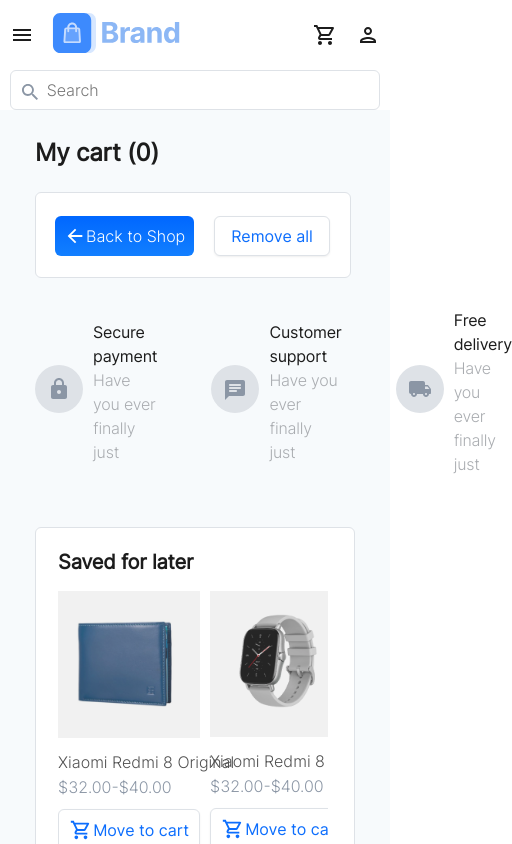
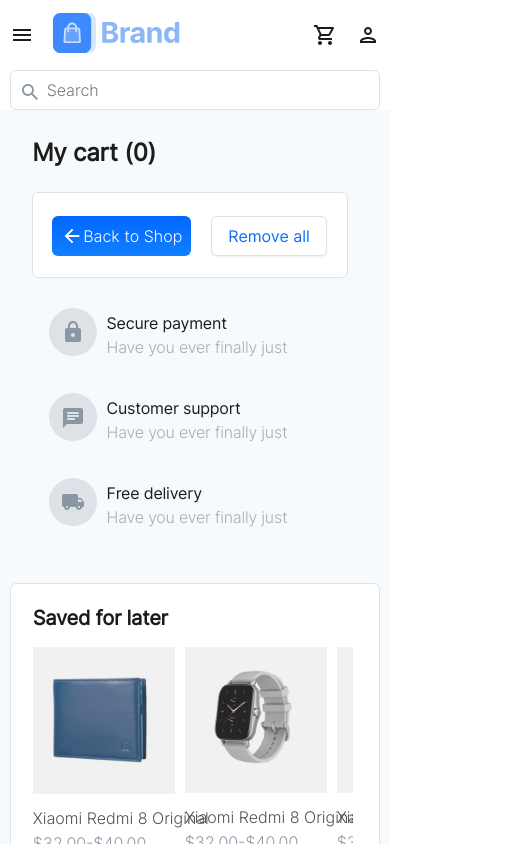
Before and after one commit to TeaChareqishvili/smart-web-project, a React (Create React App) app: page /cart in a window 390 px wide. Shown: the top 844 px of the page, 512 px wide, since content can reach past the window. Built offline with nearby package versions, Linux system fonts and the light colour scheme.

Commit message:
cart page responsive

```diff
--- a/src/components/mycart/CartPageStyle.scss
+++ b/src/components/mycart/CartPageStyle.scss
@@ -3,6 +3,8 @@
    margin:auto;
    .cart-content{
     display: flex;
+    justify-content: space-between;
+
    }
 
 }
@@ -22,6 +24,8 @@
     letter-spacing: -0.2px;
    }
 }
+.my-cart{
+margin-right:10px;
     .cart-wrapper{
         background-color: #FFFFFF;
         border:1px solid #DEE2E7;
@@ -174,3 +178,50 @@
             }
         }
     }
+
+}
+
+@media(max-width:1024px){
+    .my-cart-wrapper{
+      width:95%;
+      margin:auto;
+
+
+
+        .cart-content{
+            flex-direction: column;
+            align-items: center;
+            justify-content: center;
+
+          }
+
+
+    }
+
+    .my-cart{
+
+        .cart-wrapper{
+            .cart-grid-wrapper{
+                grid-template-columns: 1fr 3fr;
+                width:100%;
+
+                .cart-price{
+                    width:100%;
+                    display: flex;
+                    align-items: center;
+                    justify-content: space-between;
+
+                }
+
+                .cart-description{
+
+                    button{
+                        margin-bottom:10px;
+                    }
+                }
+              }
+        }
+
+    }
+
+}
--- a/src/components/mycart/CheckOutStyle.scss
+++ b/src/components/mycart/CheckOutStyle.scss
@@ -170,3 +170,25 @@
     }
 
 }
+
+@media(max-width:1024px){
+    .main-checkout-wrapper{
+       max-width:none;
+       width:98.5%;
+       margin-right:6px;
+
+         .checkout-wrapper{
+
+            button{
+                max-width:none
+            }
+
+            .pay-icons{
+                display: none;
+            }
+         }
+        .coupon{
+            display: none;
+}
+    }
+}
--- a/src/components/mycart/ConditionStyle.scss
+++ b/src/components/mycart/ConditionStyle.scss
@@ -140,3 +140,12 @@
 .move:Hover{
     font-family: "bold";
 }
+
+
+@media(max-width:1024px){
+    .condition-wrapper{
+        flex-direction: column;
+        align-items: center;
+        justify-content: center;
+    }
+}
--- a/src/components/mycart/MyCart.jsx
+++ b/src/components/mycart/MyCart.jsx
@@ -15,7 +15,7 @@ const MyCart = () => {
   };
 
   return (
-    <div>
+    <div className="my-cart">
       <div className="chosenItemsNumber">
         <h3>My cart ({chosenItems.length})</h3>
       </div>
@@ -34,13 +34,19 @@ const MyCart = () => {
                   </p>
                   <span>Seller: Artel Market</span>
                   <div>
-                    <button onClick={() => handleRemoveButtonClick(item.id)}>Remove</button>
+                    <button onClick={() => handleRemoveButtonClick(item.id)}>
+                      Remove
+                    </button>
                     <button>Save for later</button>
                   </div>
                 </div>
                 <div className="cart-price">
+                  <div>
                     <p>{item.price}</p>
+                  </div>
+                  <div>
                     <input type="number" className="cart" placeholder="Pcs 1" />
+                  </div>
                 </div>
               </div>
               <div className="cart-border"></div>
@@ -52,7 +58,12 @@ const MyCart = () => {
               <img src={back} alt="back" /> Back to Shop
             </button>
           </NavLink>
-        <button onClick={()=>handleRemoveAllButtonClick()} className="remove">Remove all</button>
+          <button
+            onClick={() => handleRemoveAllButtonClick()}
+            className="remove"
+          >
+            Remove all
+          </button>
         </div>
       </div>
     </div>
```
Lines whose indentation alone changed are shown as unchanged.
